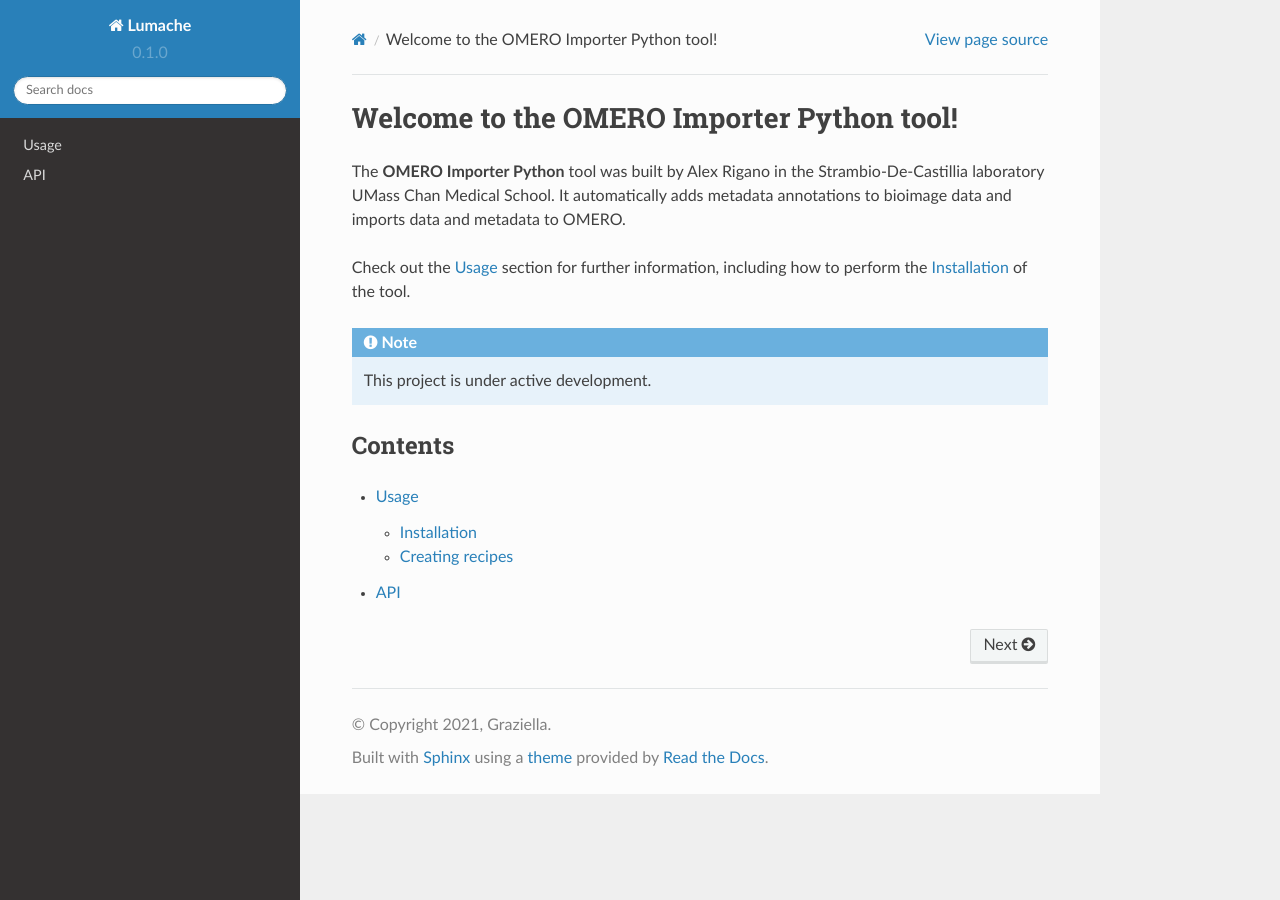
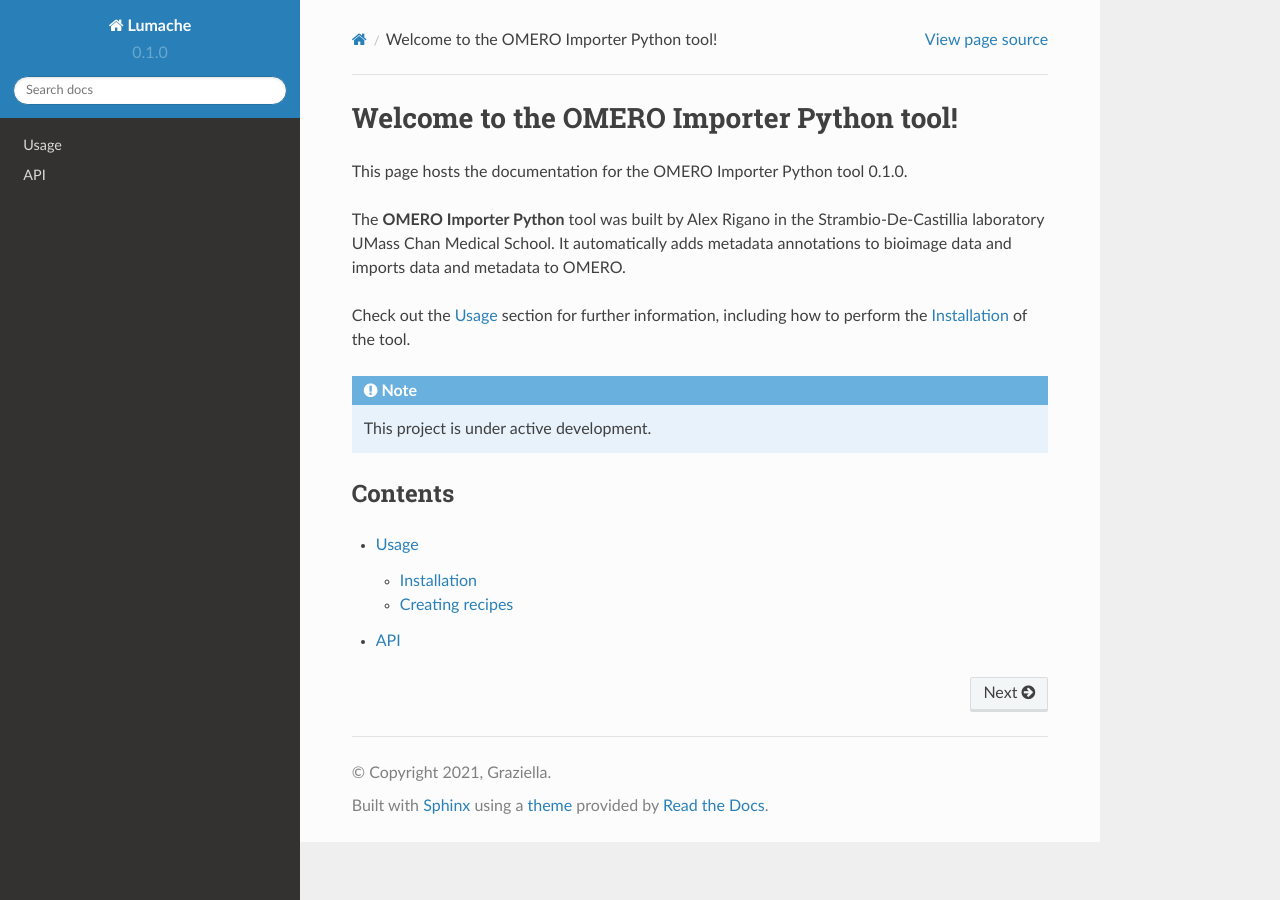
Before and after one commit to WU-BIMAC/OmeroImporterPy-docs, a Sphinx documentation site: the page built from docs/source/index.rst, in a window 1280 px wide. Built offline with Sphinx 7.4.7 and the Read the Docs theme 2.0.0, drawn with Linux system fonts in a browser that asks for light colours.

Commit message:
Update index.rst

```diff
--- a/docs/source/index.rst
+++ b/docs/source/index.rst
@@ -1,6 +1,7 @@
 ==========================================
 Welcome to the OMERO Importer Python tool!
 ==========================================
+This page hosts the documentation for the OMERO Importer Python tool |version|.
 
 The **OMERO Importer Python** tool was built by Alex Rigano in the Strambio-De-Castillia laboratory UMass Chan Medical School.
 It automatically adds metadata annotations to bioimage data and imports data and metadata to OMERO.
```
